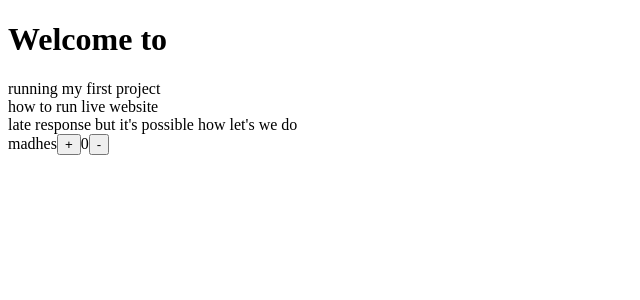
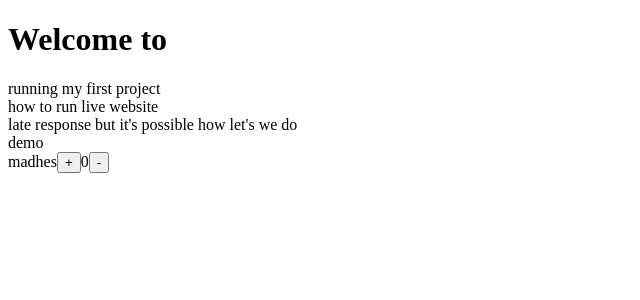
Before and after one commit to madhes1246/checking-react, a React (Create React App) app: page / in a window 1280 px wide. Shown: the top 300 px of the page, without its empty margins (0-640 px from the left). Built offline with nearby package versions, Linux system fonts and the light colour scheme.

Commit message:
change demo

```diff
--- a/src/App.js
+++ b/src/App.js
@@ -4,21 +4,22 @@ import { increment, decrement } from "./data/aurthmaticsOperaction";
 
 
 const App = () => {
-  const counter =useSelector(state=>state.counter.value)
-  const name =useSelector(state=>state.counter.name)
-  const dispatch= useDispatch()
+  const counter = useSelector(state => state.counter.value)
+  const name = useSelector(state => state.counter.name)
+  const dispatch = useDispatch()
   return (
     <React.Fragment>
       <h1>Welcome to</h1>
       <div>running my first project</div>
       <div>how to run live website</div>
       <div>late response but it's possible how let's we do</div>
+      <div>demo</div>
       {name}
-      <button onClick={()=>{
+      <button onClick={() => {
         dispatch(increment());
-        }}>+</button>
+      }}>+</button>
       {counter}
-      <button onClick={()=>dispatch(decrement())}>-</button>
+      <button onClick={() => dispatch(decrement())}>-</button>
     </React.Fragment>
   );
 }
--- a/src/data/aurthmaticsOperaction.js
+++ b/src/data/aurthmaticsOperaction.js
@@ -18,4 +18,4 @@ export const aurthmaticsOperaction = createSlice ({
 
 export const {increment,decrement,inctementByAmount}=aurthmaticsOperaction.actions;
 
-export default aurthmaticsOperaction.reducer;
+export default aurthmaticsOperaction;
--- a/src/data/store.js
+++ b/src/data/store.js
@@ -2,9 +2,9 @@ import { configureStore } from "@reduxjs/toolkit";
 import counterReducer from "./aurthmaticsOperaction"
 
 
-const store =configureStore({
-    reducer:{
-    counter: counterReducer
+const store = configureStore({
+    reducer: {
+        counter: counterReducer.reducer,
     }
 })
 
```
